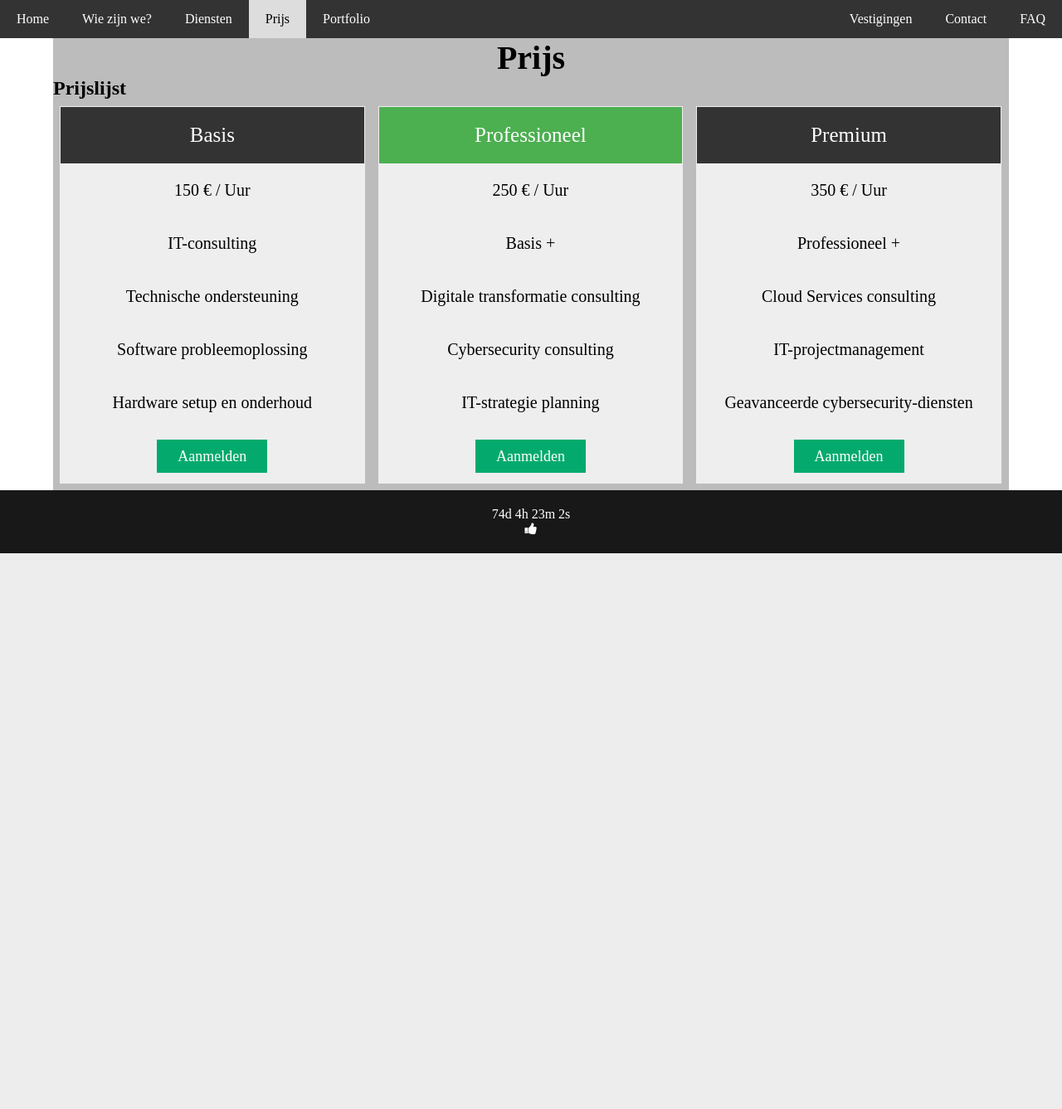
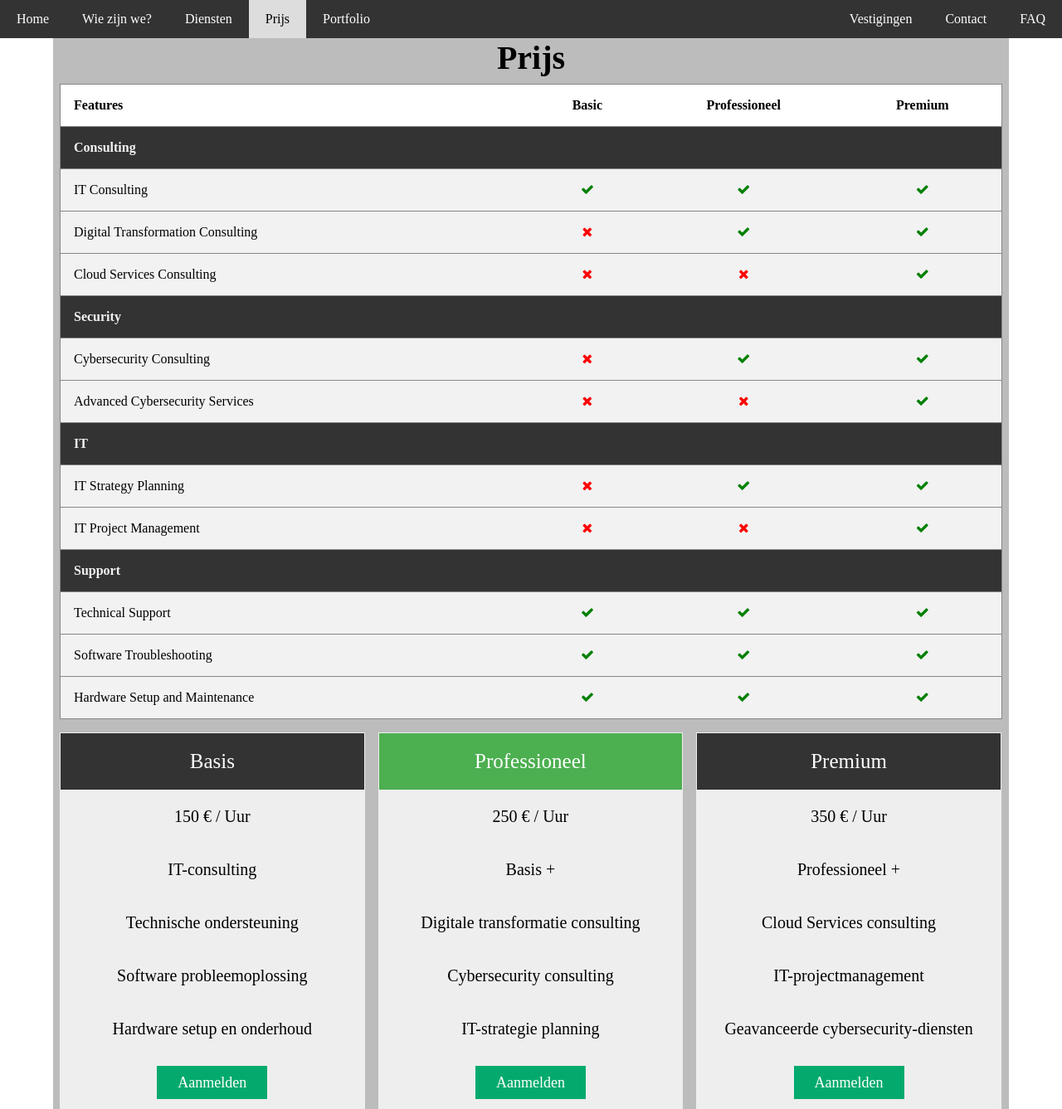
Before and after one commit to DanielDeNeef/PHP---TechNex-solutions, a PHP site: page /prijs.php in a window 1280 px wide. Shown: the part 207-1544 px from the top of the page at 83% size. Before the commit the page ends 874 px from the top, so only its background shows below. Run offline with PHP 8.4, Linux system fonts and the light colour scheme.

Commit message:
add comparison table

```diff
--- /dev/null
+++ b/includes/comparisonTable.php
@@ -0,0 +1,87 @@
+<link rel="stylesheet" href="styles/comparisonTable.css">
+
+<div class="comparison-container">
+    <table>
+        <tr>
+        <th style="width:50%" >Features</th>
+            <th class="desktop">Basic</th>
+            <th class="desktop">Professioneel</th>
+            <th class="desktop">Premium</th>
+            <th class="mobile">Basis</th>
+            <th class="mobile">Pro</th>
+            <th class="mobile">Prem</th>
+        </tr>
+
+        <!-- Consulting Section -->
+        <tr><td colspan="4" class="section-header">Consulting</td></tr>
+        <tr>
+            <td>IT Consulting</td>
+            <td><i class="fa fa-check"></i></td>
+            <td><i class="fa fa-check"></i></td>
+            <td><i class="fa fa-check"></i></td>
+        </tr>
+        <tr>
+            <td>Digital Transformation Consulting</td>
+            <td><i class="fa fa-remove"></i></td>
+            <td><i class="fa fa-check"></i></td>
+            <td><i class="fa fa-check"></i></td>
+        </tr>
+        <tr>
+            <td>Cloud Services Consulting</td>
+            <td><i class="fa fa-remove"></i></td>
+            <td><i class="fa fa-remove"></i></td>
+            <td><i class="fa fa-check"></i></td>
+        </tr>
+
+        <!-- Security Section -->
+        <tr><td colspan="4" class="section-header">Security</td></tr>
+        <tr>
+            <td>Cybersecurity Consulting</td>
+            <td><i class="fa fa-remove"></i></td>
+            <td><i class="fa fa-check"></i></td>
+            <td><i class="fa fa-check"></i></td>
+        </tr>
+        <tr>
+            <td>Advanced Cybersecurity Services</td>
+            <td><i class="fa fa-remove"></i></td>
+            <td><i class="fa fa-remove"></i></td>
+            <td><i class="fa fa-check"></i></td>
+        </tr>
+
+        <!-- IT Section -->
+        <tr><td colspan="4" class="section-header">IT</td></tr>
+        <tr>
+            <td>IT Strategy Planning</td>
+            <td><i class="fa fa-remove"></i></td>
+            <td><i class="fa fa-check"></i></td>
+            <td><i class="fa fa-check"></i></td>
+        </tr>
+        <tr>
+            <td>IT Project Management</td>
+            <td><i class="fa fa-remove"></i></td>
+            <td><i class="fa fa-remove"></i></td>
+            <td><i class="fa fa-check"></i></td>
+        </tr>
+
+        <!-- Support Section -->
+        <tr><td colspan="4" class="section-header">Support</td></tr>
+        <tr>
+            <td>Technical Support</td>
+            <td><i class="fa fa-check"></i></td>
+            <td><i class="fa fa-check"></i></td>
+            <td><i class="fa fa-check"></i></td>
+        </tr>
+        <tr>
+            <td>Software Troubleshooting</td>
+            <td><i class="fa fa-check"></i></td>
+            <td><i class="fa fa-check"></i></td>
+            <td><i class="fa fa-check"></i></td>
+        </tr>
+        <tr>
+            <td>Hardware Setup and Maintenance</td>
+            <td><i class="fa fa-check"></i></td>
+            <td><i class="fa fa-check"></i></td>
+            <td><i class="fa fa-check"></i></td>
+        </tr>
+    </table>
+</div>
--- a/includes/priceTable.php
+++ b/includes/priceTable.php
@@ -1,6 +1,5 @@
 <link rel="stylesheet" href="styles/priceTable.css">
 
-<H2>Prijslijst</H2>
 <div class="price-columns">
     <ul class="price">
         <li class="price-header">Basis</li>
--- a/prijs.php
+++ b/prijs.php
@@ -12,6 +12,9 @@
         <div style="height:auto; width:90%; margin:auto; background-color: #b5b5b5e7;">
             <h2 style="font-size: 40px; text-align:center">Prijs</h2>
 
+            <!-- Comparison table -->
+            <?php include 'includes/comparisonTable.php' ?>
+            <!-- Price table -->
             <?php include 'includes/priceTable.php' ?>
         </div>
     </div>
--- /dev/null
+++ b/styles/comparisonTable.css
@@ -0,0 +1,65 @@
+
+.comparison-container{
+    padding: 8px;
+}
+
+/* Style the table */
+.comparison-container table {
+    border-collapse: collapse;
+    background-color: #f2f2f2;
+    border-spacing: 0;
+    width: 100%;
+    border: 1px solid #878787;
+  }
+
+  /* Style table headers and table data */
+  .comparison-container th, td {
+    text-align: center;
+    padding: 16px;
+  }
+
+  .comparison-container th:first-child, td:first-child {
+    text-align: left;
+  }
+
+  .comparison-container th{
+    position: sticky;
+    top: 0;
+    background: white;
+    z-index: 1;
+  }
+
+  /* Zebra-striped table rows */
+  .comparison-container tr:nth-child(even) {
+    background-color: #f2f2f2;
+    border: 1px solid #878787;
+  }
+
+  .comparison-container .fa-check {
+    color: green;
+  }
+
+  .comparison-container .fa-remove {
+    color: red;
+  }
+
+  .section-header {
+    text-align: center;
+    background-color: #333;
+    color: #f2f2f2;
+    font-weight: bold;
+    height: 15px;
+}
+
+.mobile {
+    display: none;
+}
+
+@media screen and (max-width: 600px) {
+    .desktop {
+        display: none;
+    }
+    .mobile {
+        display: table-cell;
+    }
+}
--- a/styles/priceTable.css
+++ b/styles/priceTable.css
@@ -53,7 +53,7 @@
 /* Change the width of the three columns to 100%
   (to stack horizontally on small screens) */
 @media only screen and (max-width: 600px) {
-  .columns {
+  .price-columns {
     width: 100%;
   }
 }
```
